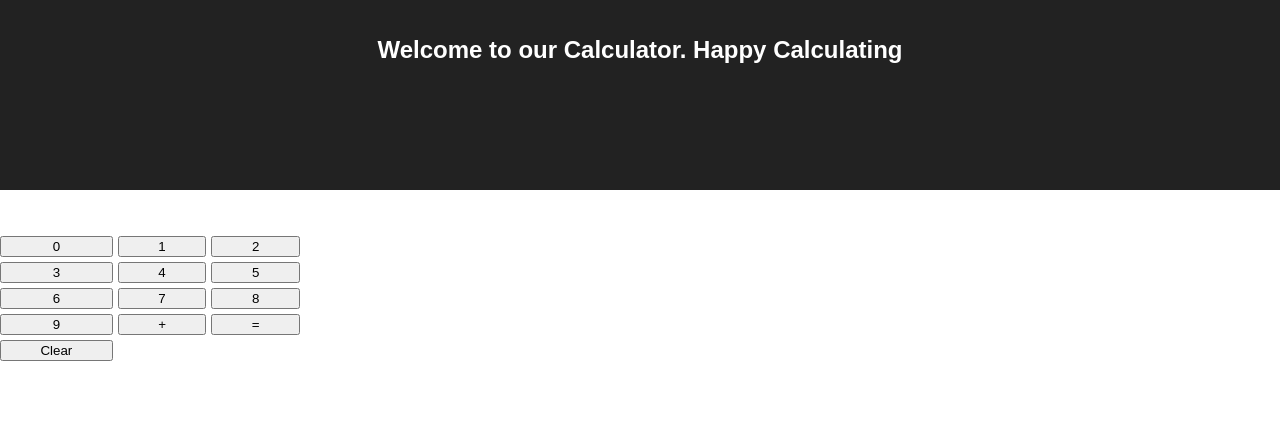
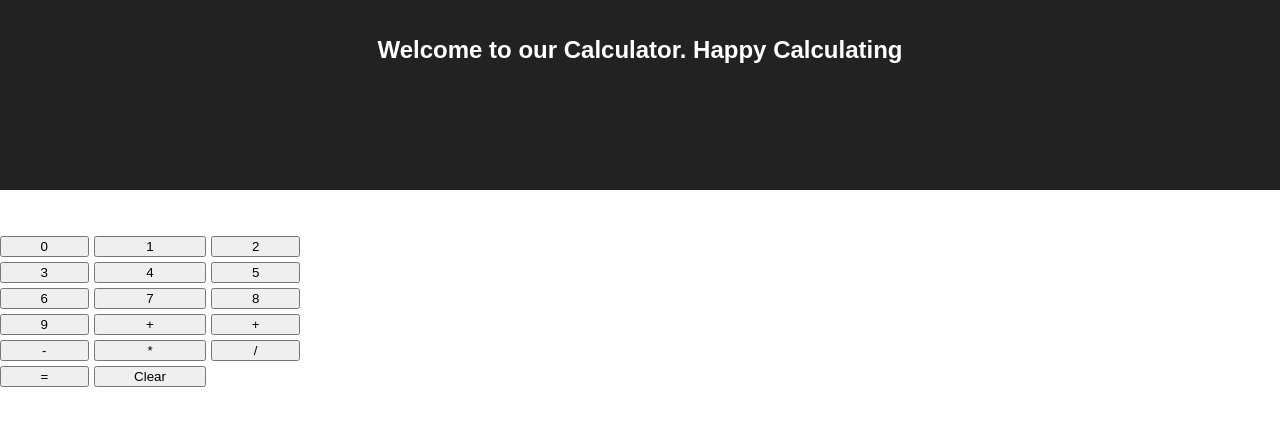
Before and after one commit to TheCodingGround/Assignments, a React app in the folder React/Calculator/calculator/: page / in a window 1280 px wide. Shown: the top 426 px of the page. Built offline with nearby package versions, Linux system fonts and the light colour scheme.

Commit message:
Add divide

```diff
--- a/React/Calculator/calculator/src/App.js
+++ b/React/Calculator/calculator/src/App.js
@@ -18,13 +18,11 @@ class App extends Component {
     this.addToScreenValue = this.addToScreenValue.bind(this);
   }
 
-  plus() {
+  appendOperator(e) {
+    const operator = e.target.name;
     var newState = this.state;
 
-    newState.currentCalc =
-      newState.currentCalc + Number(this.state.screenValue).toString() + "+";
-
-    newState.currentWorkingValues.push("+");
+    newState.currentWorkingValues.push(operator);
 
     this.setState({ ...newState, screenValue: "" });
   }
@@ -97,7 +95,7 @@ class App extends Component {
           currentCalc={currentCalc}
           addToScreenValue={this.addToScreenValue}
           screenValue={this.state.screenValue}
-          plus={() => this.plus()}
+          appendOperator={e => this.appendOperator(e)}
           equals={() => this.equals()}
         />
       </div>
--- a/React/Calculator/calculator/src/Buttons.js
+++ b/React/Calculator/calculator/src/Buttons.js
@@ -1,25 +1,44 @@
-import React, { Component } from 'react';
+import React, { Component } from "react";
 
 export default class Buttons extends Component {
+  render() {
+    return (
+      <div className="calculator">
+        <label className="current-calc-label">
+          &nbsp; {this.props.currentCalc}
+        </label>
+        <label className="result-label">&nbsp; {this.props.screenValue}</label>
+        {[0, 1, 2, 3, 4, 5, 6, 7, 8, 9, "+"].map(number => {
+          return (
+            <button
+              key={number}
+              name={number}
+              onClick={event => this.props.addToScreenValue(event)}
+            >
+              {number}
+            </button>
+          );
+        })}
 
-  render(){
-    return (
-        <div className="calculator">
-
-        <label className="current-calc-label">&nbsp; {this.props.currentCalc}</label>
-        <label className="result-label">&nbsp; {this.props.screenValue}</label>
-        {
-
-          [0, 1,2,3,4,5, 6, 7, 8, 9].map(number =>
-                                      {
-          return <button key={number} name={number} onClick={(event) => this.props.addToScreenValue(event)}>{number}</button>;
-                                      }
-                                     )}
-
-            <button name="plus" onClick={this.props.plus}>+</button>
-            <button name="equals" onClick={this.props.equals}>=</button>
-            <button name="clear" onClick={this.props.clear} >Clear</button>
-        </div>
+        <button name="+" onClick={this.props.appendOperator}>
+          +
+        </button>
+        <button name="-" onClick={this.props.appendOperator}>
+          -
+        </button>
+        <button name="*" onClick={this.props.appendOperator}>
+          *
+        </button>
+        <button name="/" onClick={this.props.appendOperator}>
+          /
+        </button>
+        <button name="equals" onClick={this.props.equals}>
+          =
+        </button>
+        <button name="clear" onClick={this.props.clear}>
+          Clear
+        </button>
+      </div>
     );
   }
 }
```
